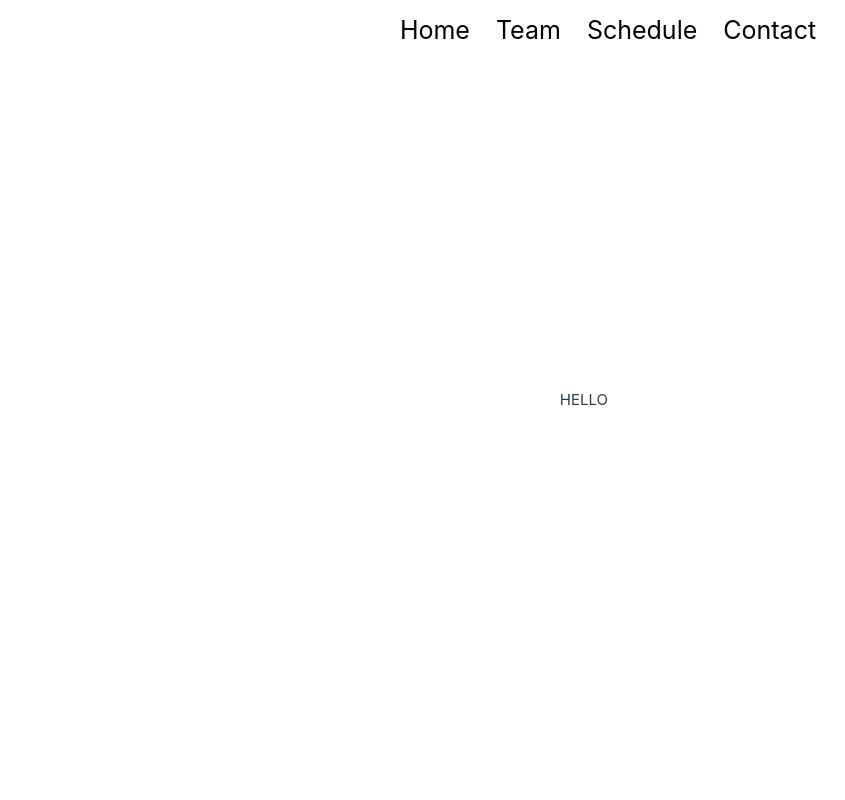
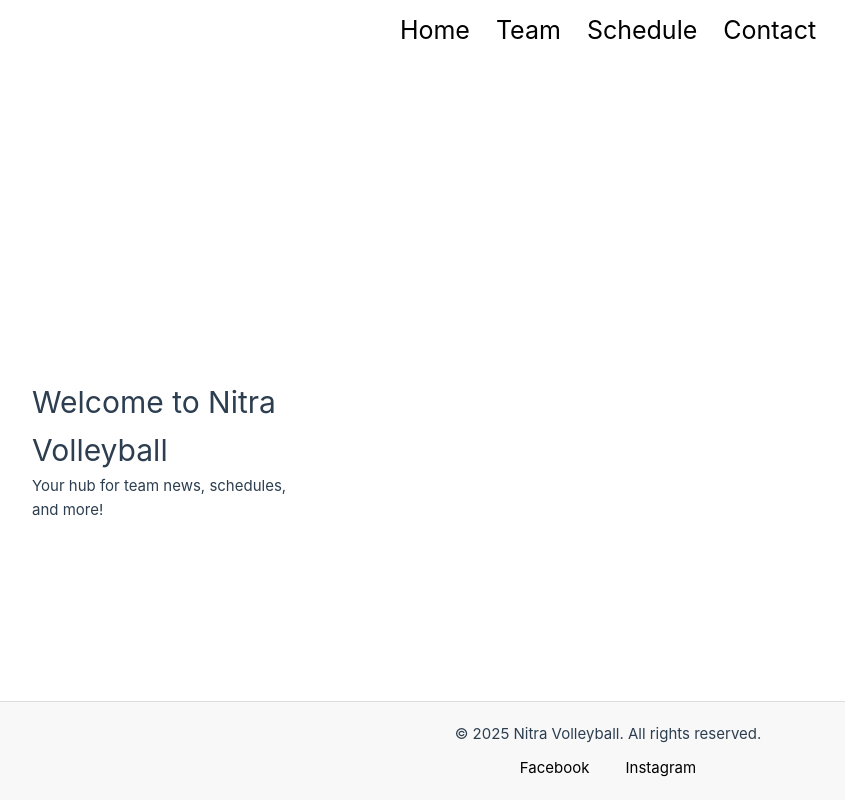
Before and after one commit to NikitaChemeris/Nitra-Voleyball, a Vue app: page / in a window 1280 px wide. Shown: the whole page, without its empty margins (32-877 px from the left). Built offline with nearby package versions, Linux system fonts and the light colour scheme; the HTML template or start-up script is replaced by a standard one.

Commit message:
Development Footer

```diff
--- a/src/App.vue
+++ b/src/App.vue
@@ -1,18 +1,22 @@
 <script>
 import { RouterLink, RouterView } from 'vue-router';
 import Navbar from './components/Navbar.vue';
+import Footer from './components/Footer.vue';
 
 export default {
   components: {
     Navbar,
-    RouterView
+    Footer
   }
 };
 </script>
 
 <template>
-  <div>
+  <div id="app">
     <Navbar />
     <RouterView />
+    <Footer />
   </div>
 </template>
+
+<style></style>
--- /dev/null
+++ b/src/components/Footer.vue
@@ -0,0 +1,36 @@
+<template>
+    <footer>
+        <p>&copy; 2025 Nitra Volleyball. All rights reserved.</p>
+        <div class="social-links">
+            <a href="https://facebook.com" target="_blank" rel="noopener noreferrer">Facebook</a>
+            <a href="https://instagram.com" target="_blank" rel="noopener noreferrer">Instagram</a>
+        </div>
+    </footer>
+</template>
+
+<style scoped>
+footer {
+    width: 100%;
+    background-color: #f8f8f8;
+    padding: 20px 0;
+    text-align: center;
+    border-top: 1px solid #ddd;
+    position: fixed;
+    bottom: 0;
+    left: 0;
+}
+
+.social-links {
+    margin-top: 10px;
+}
+
+.social-links a {
+    text-decoration: none;
+    color: black;
+    margin: 0 15px;
+}
+
+.social-links a:hover {
+    color: green;
+}
+</style>
--- a/src/views/Contact.vue
+++ b/src/views/Contact.vue
@@ -1,9 +1,11 @@
 <template>
-    <div>
+    <div class="content">
         <h1>Contact Page</h1>
     </div>
 </template>
 
-<script>
-
-</script>
+<style>
+.content {
+    margin-top: 100px;
+}
+</style>
--- a/src/views/Home.vue
+++ b/src/views/Home.vue
@@ -1,7 +1,12 @@
 <template>
-    <p> HELLO </p>
+    <div class="content">
+        <h1>Welcome to Nitra Volleyball</h1>
+        <p>Your hub for team news, schedules, and more!</p>
+    </div>
 </template>
 
-<script>
-
-</script>
+<style>
+.content {
+    margin-top: 100px;
+}
+</style>
--- a/src/views/Schedule.vue
+++ b/src/views/Schedule.vue
@@ -1,9 +1,11 @@
 <template>
-    <div>
+    <div class="content">
         <h1>Schedule page</h1>
     </div>
 </template>
 
-<script>
-
-</script>
+<style>
+.content {
+    margin-top: 100px;
+}
+</style>
--- a/src/views/Team.vue
+++ b/src/views/Team.vue
@@ -1,7 +1,11 @@
 <template>
-
+    <div class="content">
+        <h1>something</h1>
+    </div>
 </template>
 
-<script>
-
-</script>
+<style>
+.content {
+    margin-top: 100px;
+}
+</style>
```
